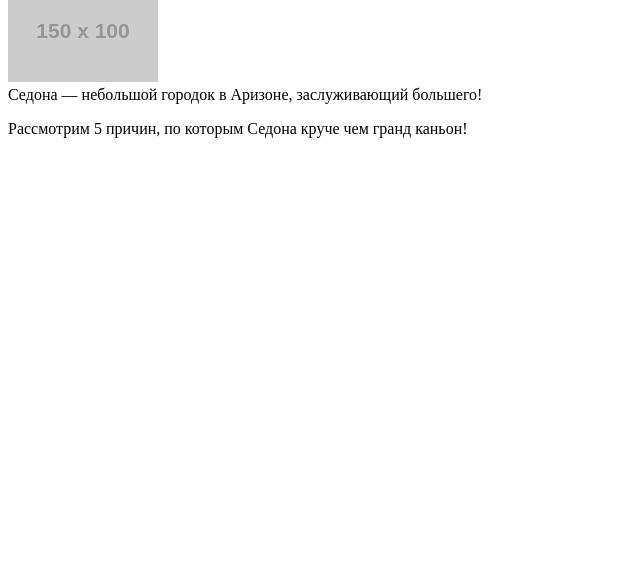
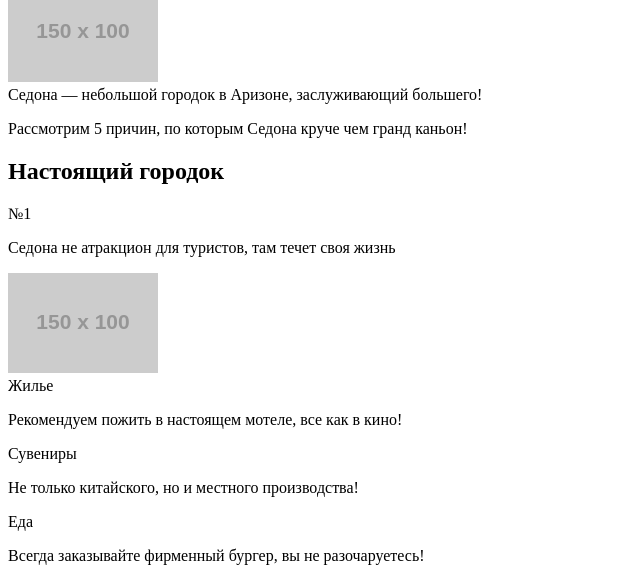
Before and after one commit to DimaKabanov/128489-sedona, a website: page index.html in a window 1280 px wide. Shown: the part 252-833 px from the top of the page, without its empty margins (0-640 px from the left). Before the commit the page ends 800 px from the top, so only its background shows below. Drawn offline with Linux system fonts and the light colour scheme; placeholder pictures from the web are drawn by us.

Commit message:
Сделал разметку первого элемента блока преимуществ

```diff
--- a/index.html
+++ b/index.html
@@ -27,12 +27,38 @@
       <div class="main-content__main-img">
         <img src="http://placehold.it/150x100" width="150" height="100" alt="Sedona">
       </div>
-      <section class="advages">
-        <div class="advanges__wrapper">
-          <div class="advanges__title">Седона — небольшой городок в Аризоне, заслуживающий большего!</div>
+
+      <div class="advantages">
+        <div class="advantages__wrapper">
+          <div class="advantages__title">
+            Седона — небольшой городок в Аризоне, заслуживающий большего!
+          </div>
           <p>Рассмотрим 5 причин, по которым Седона круче чем гранд каньон!</p>
+
+          <div class="advantages__items">
+            <section class="advantages__item">
+              <h1 class="advantages__item-title">Настоящий городок</h1>
+              <span class="advantages__item-number">№1</span>
+              <p>Седона не атракцион для туристов, там течет своя жизнь</p>
+              <img src="http://placehold.it/150x100" width="150" height="100" alt="Настоящий городок">
+              <div class="advantages__services">
+                <div class="advantages__service  advantages__service--housing">
+                  <div class="advantages__service-title">Жилье</div>
+                  <p>Рекомендуем пожить в настоящем мотеле, все как в кино!</p>
+                </div>
+                <div class="advantages__service  advantages__service--souvenirs">
+                  <div class="advantages__service-title">Сувениры</div>
+                  <p>Не только китайского, но и местного производства!</p>
+                </div>
+                <div class="advantages__service  advantages__service--food">
+                  <div class="advantages__service-title">Еда</div>
+                  <p>Всегда заказывайте фирменный бургер, вы не разочаруетесь!</p>
+                </div>
+              </div>
+            </section>
+          </div>
         </div>
-      </section>
+      </div>
     </div>
 
   </body>
```
